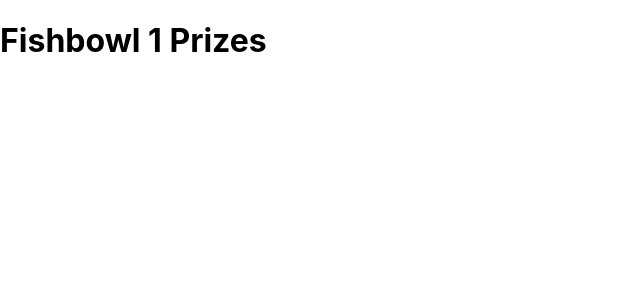
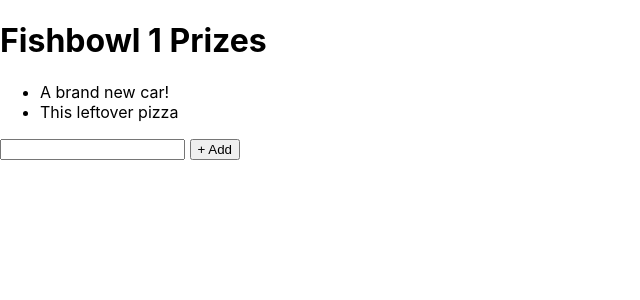
Before and after one commit to chacewells/fishbowl-prototype, a React (Create React App) app: page /#/fishbowl/1/prizes in a window 1280 px wide. Shown: the top 300 px of the page, without its empty margins (0-640 px from the left). Built offline with nearby package versions, Linux system fonts and the light colour scheme.

Commit message:
Add some content to prizes

```diff
--- a/src/fishbowl/prizes.js
+++ b/src/fishbowl/prizes.js
@@ -1,10 +1,41 @@
 import {useParams} from "react-router-dom";
+import {useRef, useState} from "react";
+
+const initialPrizes = [
+  {
+    id: 1,
+    name: "A brand new car!"
+  },
+  {
+    id: 2,
+    name: "This leftover pizza"
+  },
+];
 
 export default function PrizesPage() {
-  let {fishbowlId} = useParams();
+  const {fishbowlId} = useParams();
+  const [nextId, setNextId] = useState(3);
+  const [prizes, setPrizes] = useState(initialPrizes);
+  const prizeInputRef = useRef();
+
+  function handleAdd() {
+    const newPrize = {
+      id: nextId,
+      name: prizeInputRef.current.value,
+    };
+    prizeInputRef.current.value = "";
+    setPrizes([...prizes, newPrize]);
+
+    setNextId(1+nextId);
+  }
+
   return (
     <>
       <h1>Fishbowl {fishbowlId} Prizes</h1>
+      <ul>
+        {prizes.map((p) => <li key={p.id}>{p.name}</li>)}
+      </ul>
+      <input type="text" ref={prizeInputRef}/> <button onClick={handleAdd}>+ Add</button>
     </>
   )
 }
```
